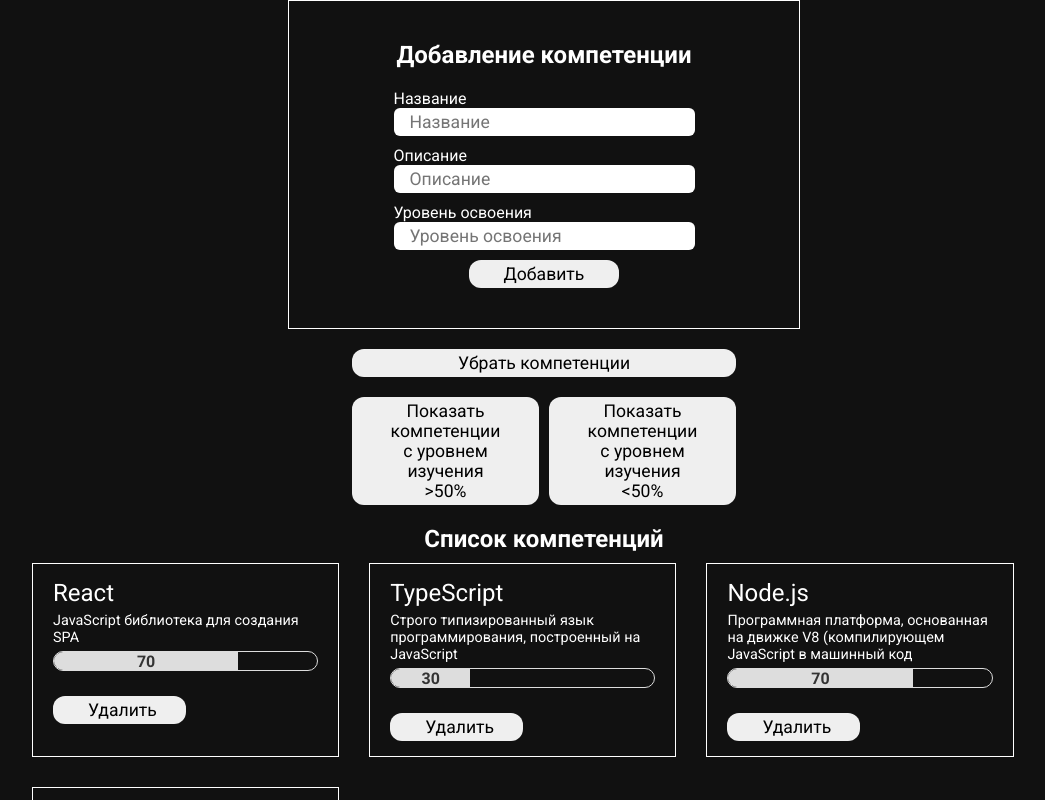
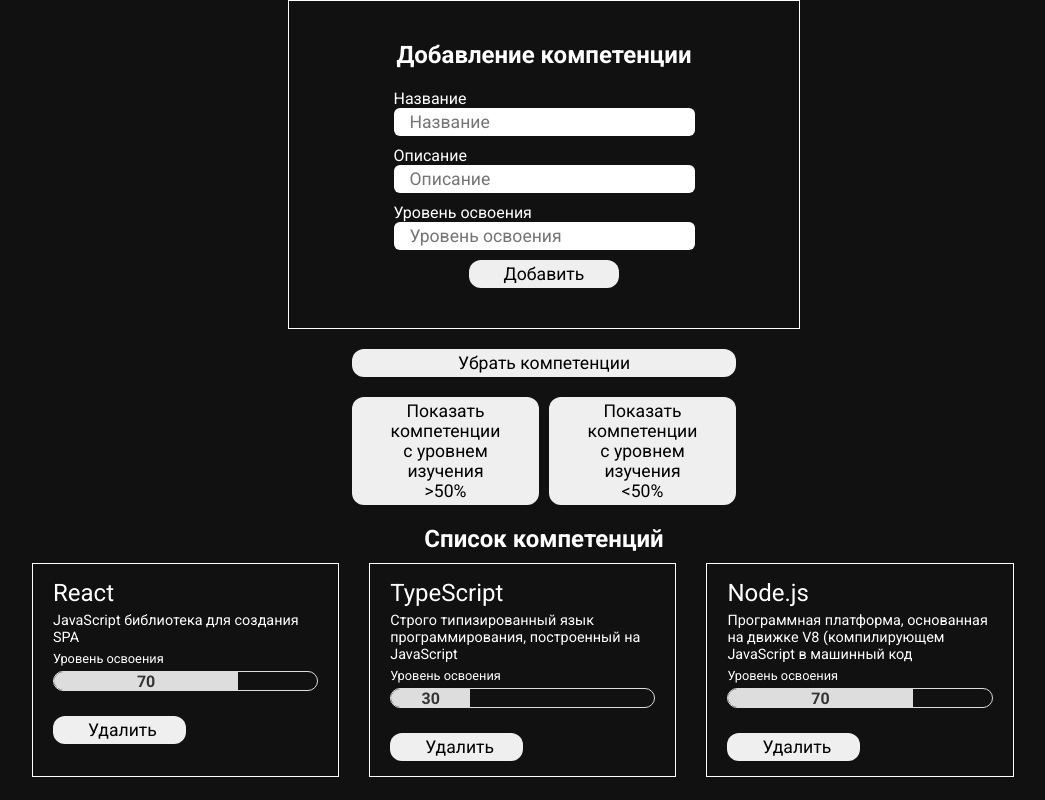
Before and after one commit to Arturio186/esoft-react-second, a React (Vite) app: page / in a window 1280 px wide. Both pictures are taken after a click on the button "Показать компетенции". Shown: the top 800 px of the page, without its empty margins (96-1141 px from the left). Built offline with nearby package versions, Linux system fonts and the light colour scheme.

Commit message:
Simple code fixes

```diff
--- a/src/components/Competence/Competence.scss
+++ b/src/components/Competence/Competence.scss
@@ -21,4 +21,8 @@
         margin-top: 20px;
         width: 50%;
     }
+
+    .skill__label {
+        font-size: 0.8rem;
+    }
 }
--- a/src/components/Competence/Competence.tsx
+++ b/src/components/Competence/Competence.tsx
@@ -17,6 +17,7 @@
         <div className="competence">
             <p className="title">{competence.name}</p>
             <p className="description">{competence.description}</p>
+            <p className="skill__label">Уровень освоения</p>
             <ProgressBar percentage={competence.skill} />
             <Button onClick={() => setCompetences(competences.filter(c => c.id != competence.id))}>Удалить</Button>
         </div>
--- a/src/components/Forms/AddCompetenceForm/AddCompetenceForm.tsx
+++ b/src/components/Forms/AddCompetenceForm/AddCompetenceForm.tsx
@@ -5,9 +5,9 @@
 import Button from '#components/UI/Button/Button'
 import Input from '#components/UI/Input/Input'
 
+import ICompetence from '#interfaces/ICompetence'
 import IAddCompetenceFields from '#interfaces/fields/IAddCompetenceFields'
 import IAddCompetenceFormProps from '#interfaces/props/IAddCompetenceFormProps'
-import ICompetence from '#interfaces/ICompetence'
 
 const AddCompetenceForm : React.FC<IAddCompetenceFormProps> = ({ competences, setCompetences }) => {
     const {register, handleSubmit, formState: { errors }} = useForm<IAddCompetenceFields>({mode: "onChange"});
--- a/src/interfaces/props/IAddCompetenceFormProps.ts
+++ b/src/interfaces/props/IAddCompetenceFormProps.ts
@@ -1,6 +1,6 @@
 import ICompetence from "#interfaces/ICompetence"
 
 export default interface IAddCompetenceFormProps {
-    competences: Array<ICompetence>
+    competences: ICompetence[]
     setCompetences: React.Dispatch<React.SetStateAction<ICompetence[]>>
 }
--- a/src/interfaces/props/IButtonProps.ts
+++ b/src/interfaces/props/IButtonProps.ts
@@ -1,4 +1 @@
-export default interface IButtonProps {
-    children: React.ReactNode
-    onClick?: React.MouseEventHandler<HTMLButtonElement>;
-}
+export default interface IButtonProps extends React.ButtonHTMLAttributes<HTMLButtonElement> { }
--- a/src/interfaces/props/ICopetencesListProps.ts
+++ b/src/interfaces/props/ICopetencesListProps.ts
@@ -1,6 +1,6 @@
 import ICompetence from "#interfaces/ICompetence"
 
 export default interface ICompetencesListProps {
-    competences: Array<ICompetence>
+    competences: ICompetence[]
     setCompetences: React.Dispatch<React.SetStateAction<ICompetence[]>>
 }
```
